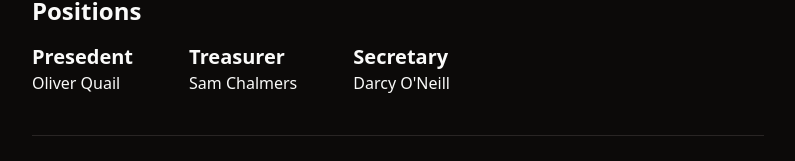
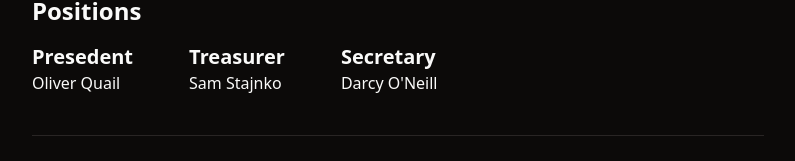
Before and after one commit to Deakin-University-Computer-Society/Deakin-University-Computer-Society.github.io, a React (Vite) app: page / in a window 1280 px wide. Shown: the part 1537-1698 px from the top of the page, without its empty margins (242-1037 px from the left). Built offline with nearby package versions, Linux system fonts and the light colour scheme.

Commit message:
Name fix

```diff
--- a/src/app/TempHome.tsx
+++ b/src/app/TempHome.tsx
@@ -153,7 +153,7 @@ function Positions() {
 
 				<div>
 					<h3 className="font-bold text-xl">Treasurer</h3>
-					<p>Sam Chalmers</p>
+					<p>Sam Stajnko</p>
 				</div>
 
 				<div>
```
